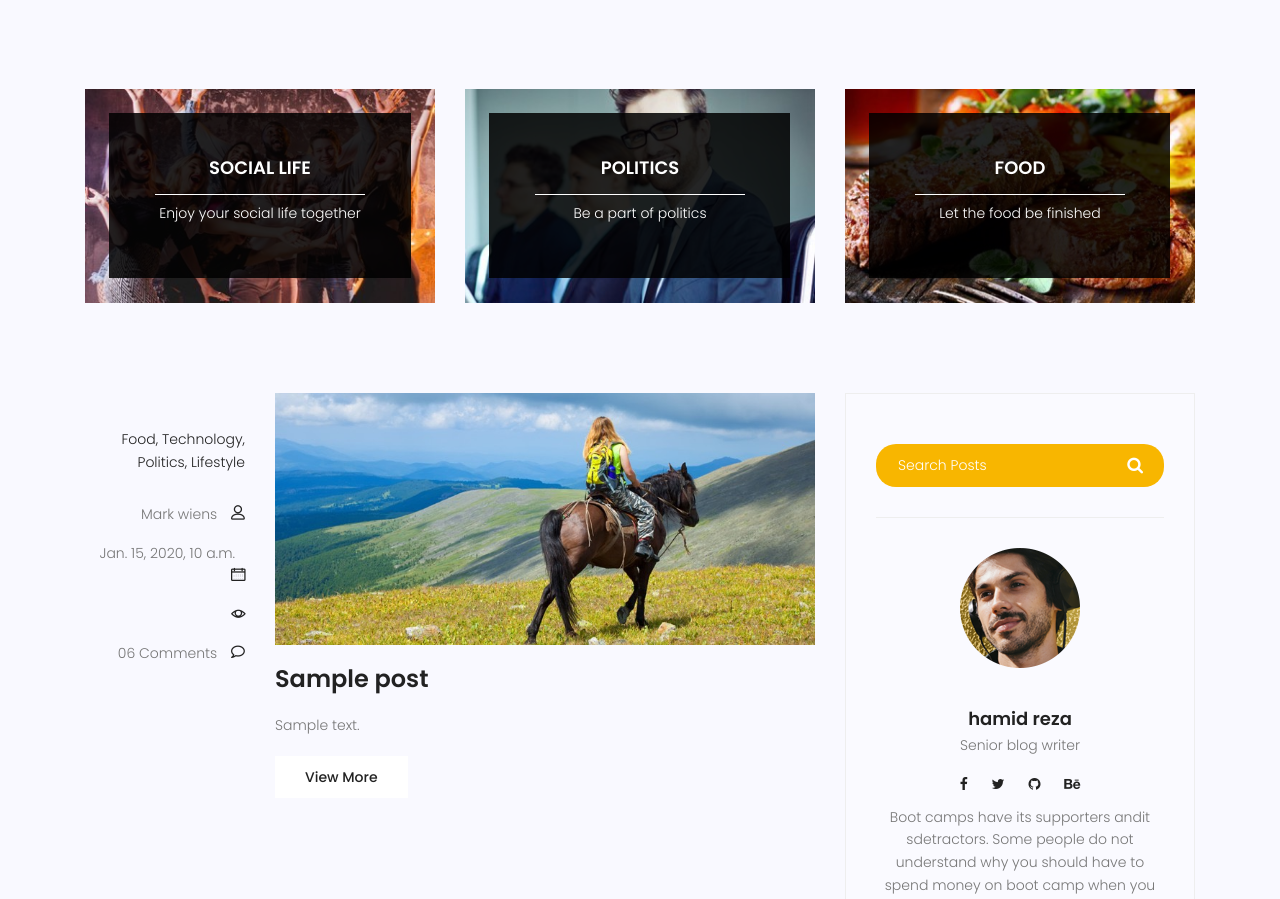
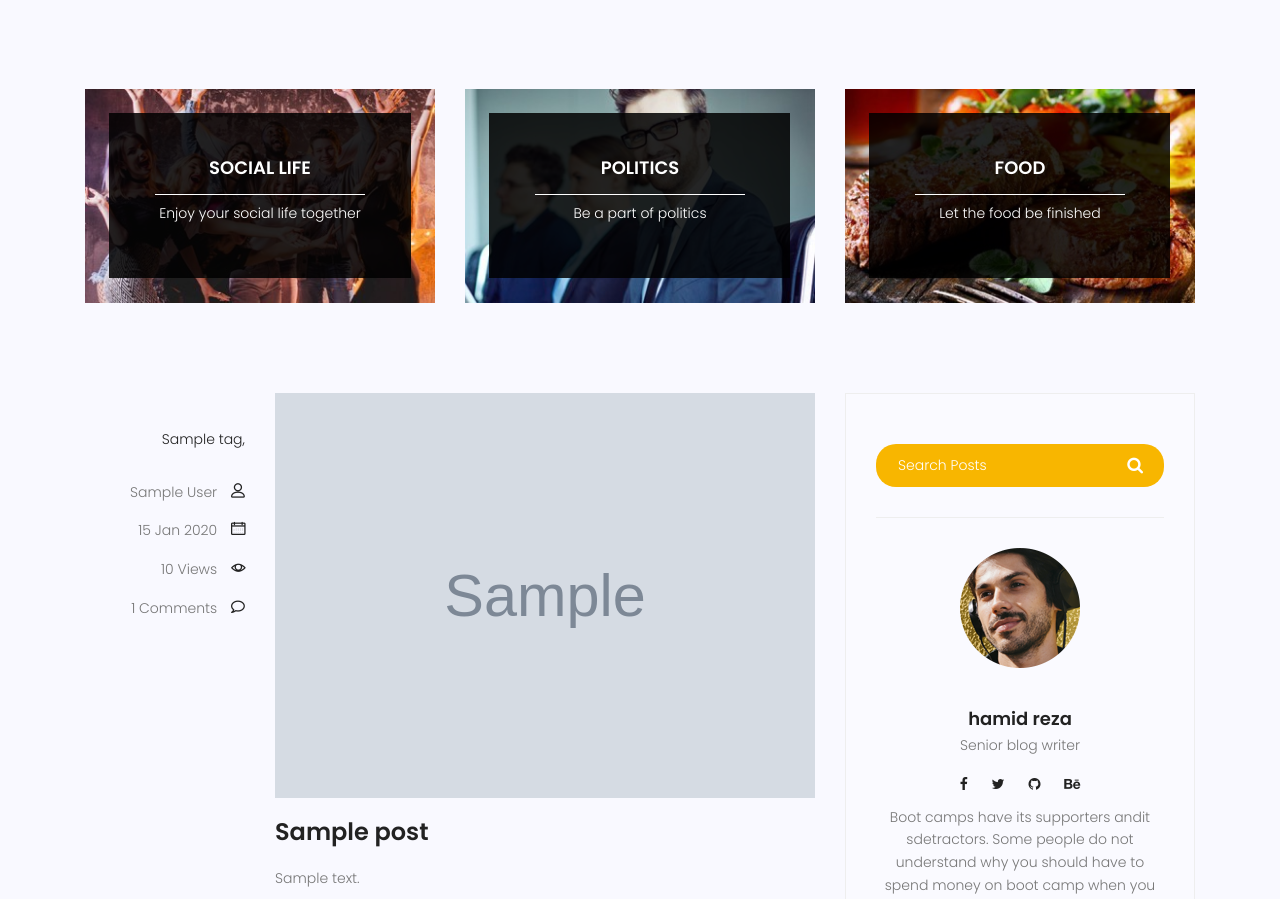
Before and after one commit to django1401/first_django_project, a Django app: page /blog in a window 1280 px wide. Shown: the part 689-1588 px from the top of the page. Run offline with Django 4.2, Linux system fonts and the light colour scheme; tables that the repository leaves empty hold one stand-in row (values such as "Sample post"); grey boxes marked "Sample" are stand-in pictures; some libraries are stand-ins or nearby versions.

Commit message:
published_date__lte = timezone.now()
update model Post

```diff
--- a/blog/models.py
+++ b/blog/models.py
@@ -1,16 +1,30 @@
 from django.db import models
+from django.contrib.auth.models import User
 
-# Create your models here.
+class Category(models.Model):
+    name = models.CharField(max_length=50)
+
+    def __str__(self):
+        return self.name
+
+class Tags(models.Model):
+    name = models.CharField(max_length=50)
+
+    def __str__(self):
+        return self.name
+
+
 
 class Post(models.Model):
-    #image
-    #author
-    #category
-    #comments
+    image = models.ImageField(upload_to='blog',default='default.jpg')
+    author = models.ForeignKey(User,on_delete=models.CASCADE)
+    category = models.ManyToManyField(Category)
+    tag = models.ManyToManyField(Tags)
     title = models.CharField(max_length=255)
-    content = models.TextField()
+    content = models.TextField(max_length=255)
     counted_views = models.IntegerField(default=0)
-    status = models.BooleanField(default=False)
+    counted_comments = models.IntegerField(default=0)
+    status = models.BooleanField(default = False)
     created_date = models.DateTimeField(auto_now_add=True)
     updated_date = models.DateTimeField(auto_now=True)
     published_date = models.DateTimeField()
@@ -19,6 +33,5 @@ class Post(models.Model):
     class Meta:
         ordering = ('-created_date',)
 
-
     def __str__(self):
         return self.title
--- a/blog/urls.py
+++ b/blog/urls.py
@@ -1,10 +1,9 @@
-from django.urls import path
+from django.urls import *
 from .views import *
 
-
-
-app_name='blog'
+app_name = 'blog'
 
 urlpatterns = [
-    path('', blog_home , name='blog_home'),
+    path("",blog_home , name="blog_home"),
+    path("blog_single",blog_single , name="blog_single"),
 ]
--- a/blog/views.py
+++ b/blog/views.py
@@ -1,13 +1,15 @@
 from django.shortcuts import render
-from .models import Post
-
-# Create your views here.
+from django.utils import timezone
+from .models import *
 
 
+def blog_home(request):
+    posts = Post.objects.filter(status= True,published_date__lte = timezone.now())
 
-def blog_home(req):
-    posts = Post.objects.filter(status=True)
     context = {
         'posts' : posts
     }
-    return render(req, 'blog/blog-home.html', context=context)
+    return render(request , 'blog/blog-home.html',context = context)
+
+def blog_single(request):
+    return render(request , 'blog/blog-single.html')
--- a/requirement.txt
+++ /dev/null
@@ -1,5 +0,0 @@
-asgiref==3.6.0
-backports.zoneinfo==0.2.1
-Django==4.1.7
-sqlparse==0.4.3
-tzdata==2022.7
--- /dev/null
+++ b/requirment.txt
@@ -0,0 +1,5 @@
+asgiref==3.6.0
+Django==4.2.1
+Pillow==9.5.0
+sqlparse==0.4.4
+tzdata==2023.3
--- a/template/blog/blog-home.html
+++ b/template/blog/blog-home.html
@@ -1,7 +1,8 @@
 {% extends 'inherit/base.html' %}
 {% load static %}
-{% block 'title' %}blog{% endblock 'title' %}
+{% block 'title' %}BLOG_HOME{% endblock 'title' %}
 {% block 'content' %}
+			<!-- start banner Area -->
 			<section class="banner-area relative blog-home-banner" id="home">
 				<div class="overlay overlay-bg"></div>
 				<div class="container">
@@ -30,8 +31,7 @@
 									<div class="overlay overlay-bg"></div>
 								    <a href="#" target="_blank">
 								      <div class="thumb">
-								<img class="content-image img-fluid d-block mx-auto" src="{% static 'img/blog/cat-widget1.jpg' %}"
-									alt="">
+								  		 <img class="content-image img-fluid d-b.jpg' %}' lock mx-auto" src="{% static 'img/blog/cat-widget1.jpg' %}" alt="">
 								  	  </div>
 								      <div class="content-details">
 								        <h4 class="content-title mx-auto text-uppercase">Social life</h4>
@@ -48,8 +48,7 @@
 									<div class="overlay overlay-bg"></div>
 								    <a href="#" target="_blank">
 								      <div class="thumb">
-								<img class="content-image img-fluid d-block mx-auto" src="{% static 'img/blog/cat-widget2.jpg' %}"
-									alt="">
+								  		 <img class="content-image img-fluid d-block mx-auto" src="{% static 'img/blog/cat-widget2.jpg' %}" alt="">
 								  	  </div>
 								      <div class="content-details">
 								        <h4 class="content-title mx-auto text-uppercase">Politics</h4>
@@ -66,8 +65,7 @@
 									<div class="overlay overlay-bg"></div>
 								    <a href="#" target="_blank">
 								      <div class="thumb">
-								<img class="content-image img-fluid d-block mx-auto" src="{% static 'img/blog/cat-widget3.jpg' %}"
-									alt="">
+								  		 <img class="content-image img-fluid d-block mx-auto" src="{% static 'img/blog/cat-widget3.jpg' %}" alt="">
 								  	  </div>
 								      <div class="content-details">
 								        <h4 class="content-title mx-auto text-uppercase">Food</h4>
@@ -91,30 +89,23 @@
 							{% for post in posts %}
 								<div class="single-post row">
 									<div class="col-lg-3  col-md-3 meta-details">
+										{% for tag in post.tag.all %}
 											<ul class="tags">
-							<li><a href="#">Food,</a></li>
-							<li><a href="#">Technology,</a></li>
-							<li><a href="#">Politics,</a></li>
-							<li><a href="#">Lifestyle</a></li>
+												<li><a href="#">{{tag.name}},</a></li>
+										{% endfor %}
 										</ul>
 										<div class="user-details row">
-							<p class="user-name col-lg-12 col-md-12 col-6"><a href="#">Mark wiens</a> <span
-									class="lnr lnr-user"></span></p>
-							<p class="date col-lg-12 col-md-12 col-6"><a href="#">{{post.published_date}}</a> <span
-									class="lnr lnr-calendar-full"></span></p>
-							<p class="view col-lg-12 col-md-12 col-6"><a href="#">{{post.counted_viwe}}</a> <span
-									class="lnr lnr-eye"></span></p>
-							<p class="comments col-lg-12 col-md-12 col-6"><a href="#">06 Comments</a> <span
-									class="lnr lnr-bubble"></span></p>
+											<p class="user-name col-lg-12 col-md-12 col-6"><a href="#">{{post.author.get_full_name}}</a> <span class="lnr lnr-user"></span></p>
+											<p class="date col-lg-12 col-md-12 col-6"><a href="#">{{post.published_date|date:"d M Y"}}</a> <span class="lnr lnr-calendar-full"></span></p>
+											<p class="view col-lg-12 col-md-12 col-6"><a href="#">{{post.counted_views}} Views</a> <span class="lnr lnr-eye"></span></p>
+											<p class="comments col-lg-12 col-md-12 col-6"><a href="#">{{post.counted_comments}} Comments</a> <span class="lnr lnr-bubble"></span></p>
 										</div>
 									</div>
 									<div class="col-lg-9 col-md-9 ">
 										<div class="feature-img">
-							<img class="img-fluid" src="{% static 'img/blog/feature-img1.jpg' %}" alt="">
+											<img class="img-fluid" src={{post.image.url}} alt="">
 										</div>
-						<a class="posts-title" href="blog-single.html">
-							<h3>{{post.title}}</h3>
-						</a>
+										<a class="posts-title" href="blog-single.html"><h3>{{post.title}}</h3></a>
 										<p class="excert">
 											{{post.content}}
 										</p>
@@ -151,6 +142,4 @@
 				</div>
 			</section>
 			<!-- End post-content Area -->
-
-<!-- start footer Area -->
 {% endblock 'content' %}
```
Also changed, not shown: blog/admin.py (+7 -5 lines), blog/migrations/0001_initial.py, media/blog/1239386.jpg (added), media/blog/1239386_mtK7l3A.jpg (added), media/blog/images_013.jpg (added), media/default.jpg (added). Lines whose indentation alone changed are shown as unchanged.
